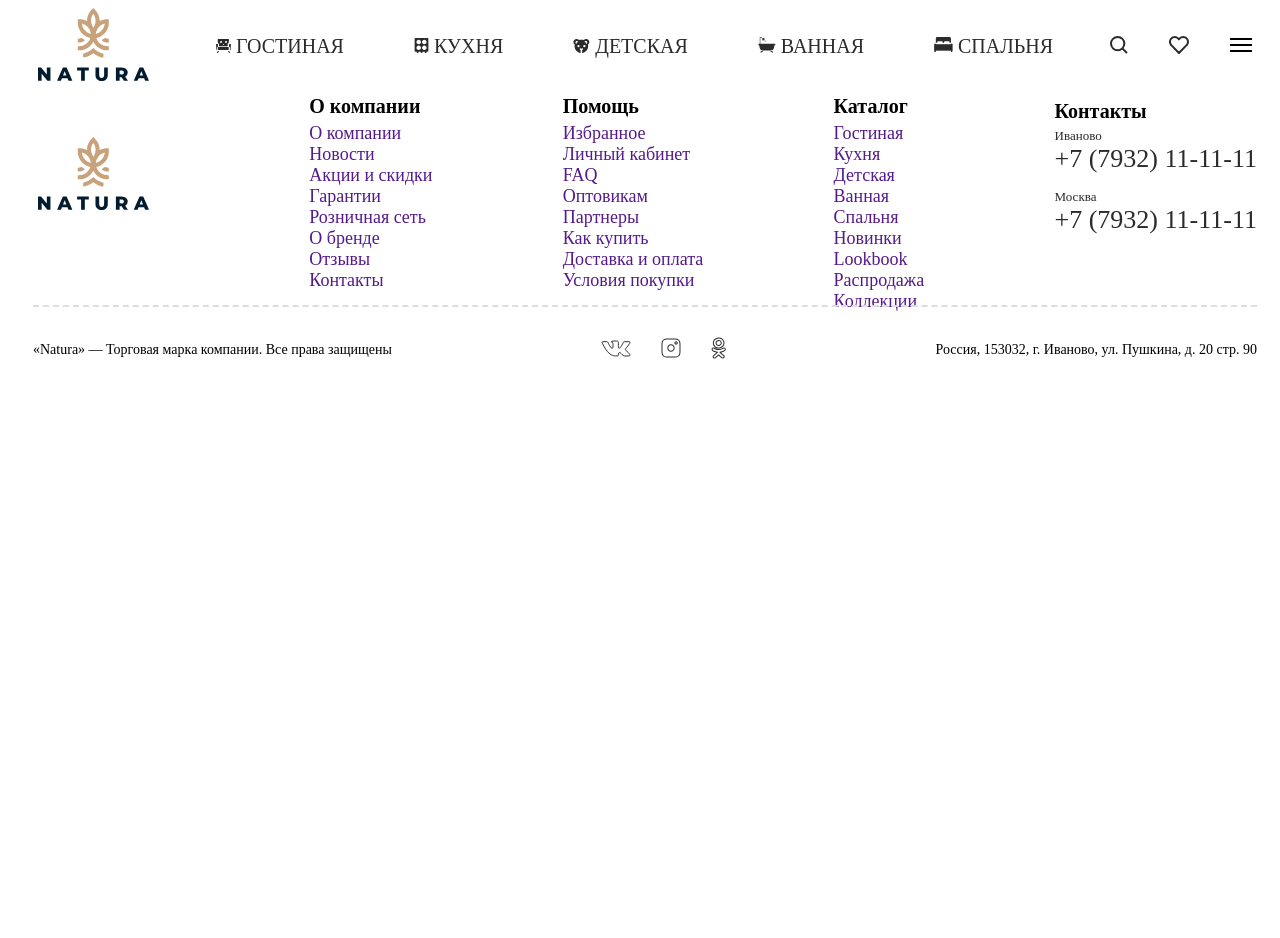
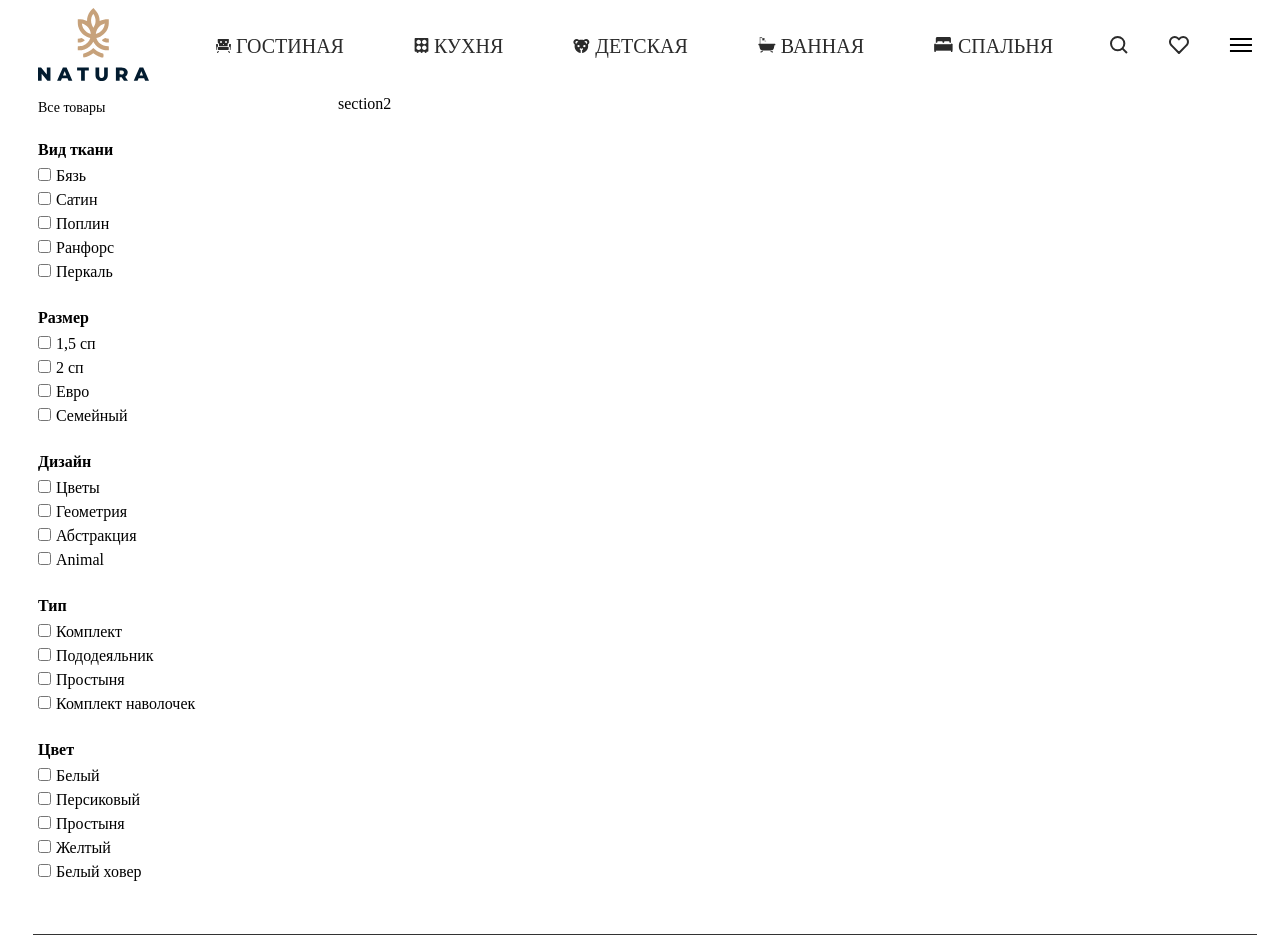
Before and after one commit to Antonio2404/Natura, a plain HTML site: page index.html in a window 1280 px wide. Shown: the top 938 px of the page. Before the commit the page ends 800 px from the top, so only its background shows below. Drawn offline with Linux system fonts and the light colour scheme.

Commit message:
Добавил майн Боковая панель

```diff
--- a/css/style.css
+++ b/css/style.css
@@ -45,6 +45,7 @@ header{
     display: flex;
     justify-content: space-between;
     margin-bottom: 10px;
+    flex: 1 0 auto;
 
 }
 
@@ -87,24 +88,76 @@ header{
 
 /* ---------------- */
 
+main{
+    flex: 1 0 auto;
+    display: flex ;
+    flex-direction: column;
+    position: relative;
+    align-self: center;
+    margin-top: 10px;
+}
+.l-container{
+    flex: 1 0 auto;
+    display: flex;
+}
+
+.l-nav{
+    flex: none;
+    min-width: 0;
+    display: flex;
+    flex-direction: column;
+    width: 300px;
+    margin-left: 30px;
+
+}
+
+.all-goods{
+    margin-top: 5px;
+    font-size: 14px;
+    font-family: Circle;
+    font-style: normal;
+}
+
+.all-fabrics{
+    margin-top: 25px;
+    margin-bottom: 5px;
+    font-size: 16px;
+    font-weight: bold;
+
+}
+
+.l-nav label{
+    font-family: Circe;
+    font-size: 16px;
+    line-height: 24px;
+}
+
+.l-nav input{
+    margin-left: 0px;
+    margin-right: 5px;
+}
+
+/* ---------------- */
+
 footer{
     display: flex;
     flex-direction: column;
-    /* margin-top: 20px; */
+    flex: 1 0 auto;
 
+}
+
+.footerLogo{
+    margin-top: 0px;
+    margin-left: 30px;
 }
 
 .footerCompany{
     display: flex;
-    height:20vh ;
-    /* list-style-type: none; */
     flex-direction: column;
-    flex-wrap: nowrap;
     font-size: 18px;
-    margin: 0;
-    padding: 0;
+    height:  ;
+}
 
-}
 
 .footerCompany ul{
     display: flex;
@@ -112,6 +165,7 @@ footer{
     list-style-type: none;
     padding: 0px;
     margin: 0px;
+
 }
 
 .footerCompany ul li a{
@@ -120,7 +174,6 @@ footer{
 
 .footerHelp{
     display: flex;
-    height:20vh ;
     flex-direction: column;
     flex-wrap: nowrap;
     font-size: 18px;
@@ -142,7 +195,7 @@ footer{
 
 .footerCatalog{
     display: flex;
-    height:20vh ;
+
     flex-direction: column;
     flex-wrap: nowrap;
     font-size: 18px;
@@ -157,18 +210,18 @@ footer{
 
     padding: 0px;
     margin: 0px;
-    flex-wrap: wrap;
-    order: 6;
+
 }
 
 .footerCatalog ul li a{
     text-decoration: none;
-    column-count: 2;
 }
 
 .footerTop{
     display: flex;
     justify-content: space-between;
+    flex-direction: row;
+
 
 }
 
@@ -180,6 +233,7 @@ footer{
 .footerPosition{
     font-weight: bold;
     font-size: 20px;
+    margin-top: 0px;
     margin-bottom: 5px;
 }
 
@@ -198,8 +252,17 @@ footer{
     margin-bottom: 15px;
 }
 
+.hr-footTop{
+    margin: 50px 15px 30px 25px;
+	padding: 0;
+	height: 0;
+	border: none;
+	border-top: 1px solid #333;
+
+}
+
 .hr-dashed{
-    margin: 50px 15px 0px 25px;
+    margin: 30px 15px 0px 25px;
 	padding: 0;
 	height: 0;
 	border: none;
--- a/index.html
+++ b/index.html
@@ -73,11 +73,67 @@
 
             </div>
         </header>
+        <main>
+            <div class="l-container">
+                <div class="l-nav">
+                    <div class="all-goods">
+                        <span>Все товары</span>
+                    </div>
+                    <div class="all-fabrics">
+                        <span> Вид ткани</span>
+                    </div>
+                    <label><input type="checkbox" name="">Бязь</label>
+                    <label><input type="checkbox" name="">Сатин</label>
+                    <label><input type="checkbox" name="">Поплин</label>
+                    <label><input type="checkbox" name="">Ранфорс</label>
+                    <label><input type="checkbox" name="">Перкаль</label>
 
+                    <div class="all-fabrics">
+                        <span>Размер</span>
+                    </div>
+                    <label><input type="checkbox" name="">1,5 сп</label>
+                    <label><input type="checkbox" name="">2 сп</label>
+                    <label><input type="checkbox" name="">Евро</label>
+                    <label><input type="checkbox" name="">Семейный</label>
+
+                    <div class="all-fabrics">
+                        <span>Дизайн</span>
+                    </div>
+                    <label><input type="checkbox" name="">Цветы</label>
+                    <label><input type="checkbox" name="">Геометрия</label>
+                    <label><input type="checkbox" name="">Абстракция</label>
+                    <label><input type="checkbox" name="">Animal</label>
+
+                    <div class="all-fabrics">
+                        <span>Тип</span>
+                    </div>
+                    <label><input type="checkbox" name="">Комплект</label>
+                    <label><input type="checkbox" name="">Пододеяльник</label>
+                    <label><input type="checkbox" name="">Простыня</label>
+                    <label><input type="checkbox" name="">Комплект наволочек</label>
+
+                    <div class="all-fabrics">
+                        <span>Цвет</span>
+                    </div>
+                    <label><input type="checkbox" name="">Белый</label>
+                    <label><input type="checkbox" name="">Персиковый</label>
+                    <label><input type="checkbox" name="">Простыня</label>
+                    <label><input type="checkbox" name="">Желтый</label>
+                    <label><input type="checkbox" name="">Белый ховер</label>
+                </div>
+                <div>
+                section2
+                </div>
+
+            </div>
+
+        </main>
+
+        <hr class="hr-footTop">
 
         <footer>
-            <div class="header_section footerTop">
-                <div class="header_item headerlogo">
+            <div class="footerTop">
+                <div class="footerLogo">
                     <img src="img/header/logo.svg" alt>
                 </div>
                 <div class="footer_item footerCompany">
```
